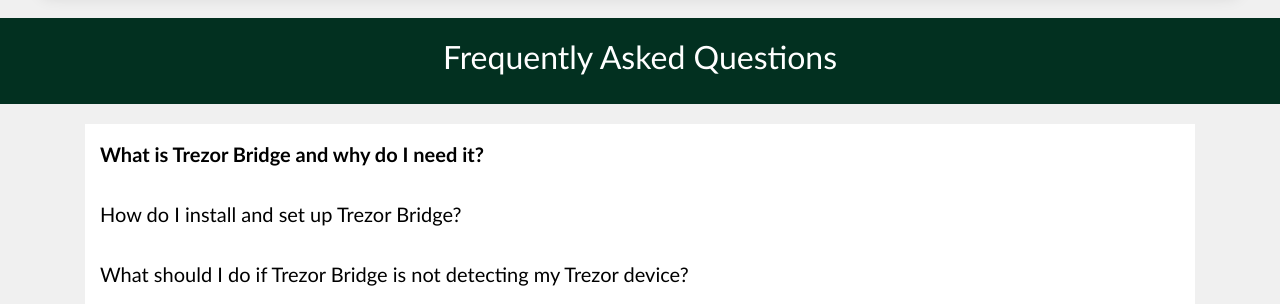
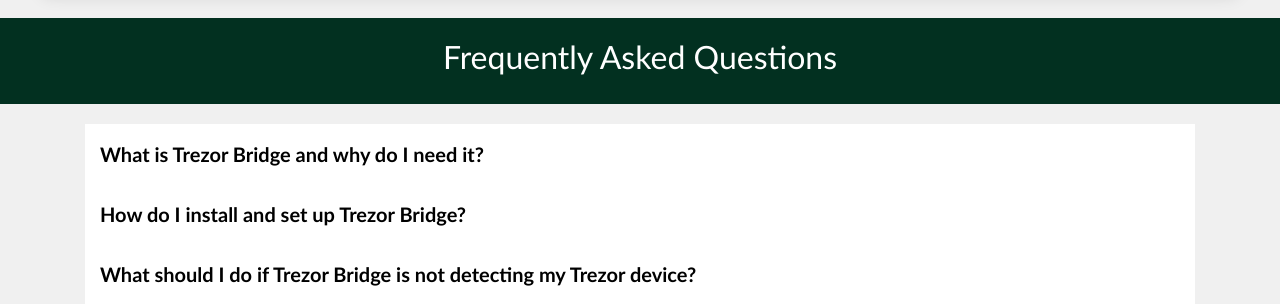
Before and after one commit to docs-io-trzor/docs-io-trzor.github.io, a plain HTML site: page index.html in a window 1280 px wide. Shown: the part 1048-1352 px from the top of the page. Drawn offline with nearby package versions, Linux system fonts and the light colour scheme.

Commit message:
Update index.html

```diff
--- a/index.html
+++ b/index.html
@@ -245,14 +245,14 @@
         </div>
 
         <div class="faq">
-            <span>How do I install and set up Trezor Bridge?</span>
+            <b><span>How do I install and set up Trezor Bridge?</span></b>
             <div class="faq-content">
                 <p>To install Trezor Bridge, visit the official Trezor website and download the latest version compatible with your operating system (Windows, macOS, or Linux). After downloading, follow the installation instructions. Once installed, Trezor Bridge will automatically run in the background whenever your computer is on. When you connect your Trezor device and open a supported web interface, Trezor Bridge will establish a secure connection, allowing you to manage your cryptocurrencies.</p>
             </div>
         </div>
 
 <div class="faq">
-            <span>What should I do if Trezor Bridge is not detecting my Trezor device?</span>
+            <b><span>What should I do if Trezor Bridge is not detecting my Trezor device?</span></b>
             <div class="faq-content">
                 <p>If Trezor Bridge is not detecting your Trezor device, first ensure that the software is running. You can check this by looking for the Trezor Bridge process in your system's task manager or activity monitor. If it’s not running, restart the service or reinstall Trezor Bridge from the official Trezor website. Additionally, try reconnecting your device, using a different USB port, or restarting your computer. If the problem persists, ensure your web browser is up to date and compatible with the Trezor Suite.</p>
             </div>
```
